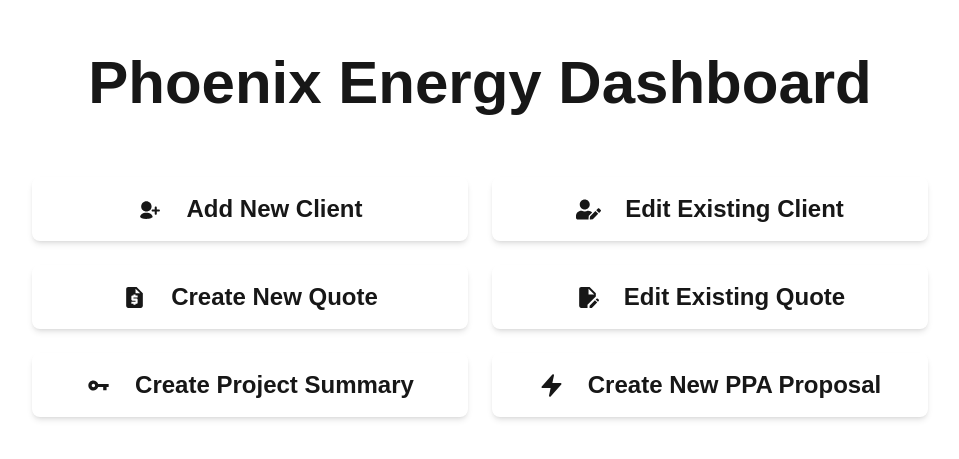
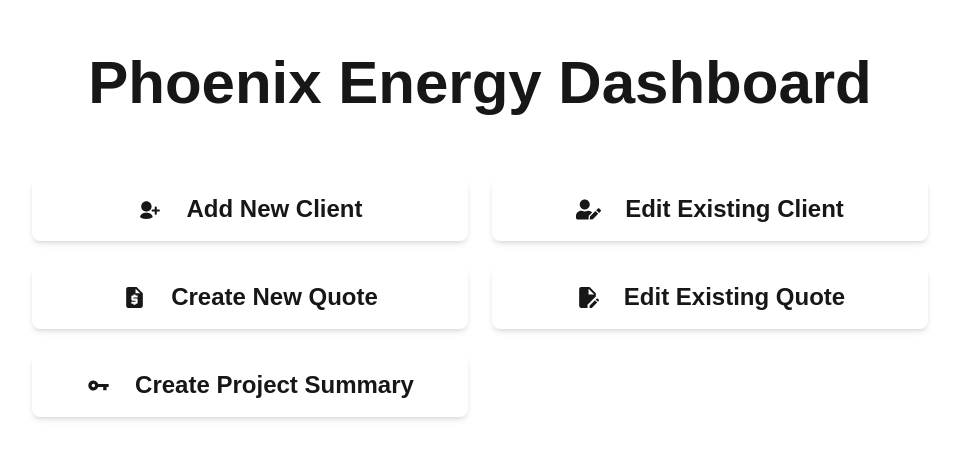
Before and after one commit to RicardoDS7/phoenix-dashboard, a Next.js app: page / in a window 1280 px wide. Shown: the part 165-624 px from the top of the page, without its empty margins (160-1119 px from the left). Built offline with nearby package versions, Linux system fonts and the light colour scheme.

Commit message:
Add worfklow

```diff
--- a/app/page.tsx
+++ b/app/page.tsx
@@ -63,16 +63,6 @@ export default function Home() {
 
         </Link>
 
-        <Link href="/create-ppa-proposal"
-              className="hover:bg-gray-200 transtion duration-100 p-4 rounded-lg shadow-md"
-        >
-          <div className="flex gap-6 justify-center items-center w-full h-full rounded">
-            <HiMiniBolt   size={25}/>
-            <h2 className="text-2xl font-semibold text-center">Create New PPA Proposal</h2>
-          </div>
-
-        </Link>
-
       </div>
     </div>
 
```
